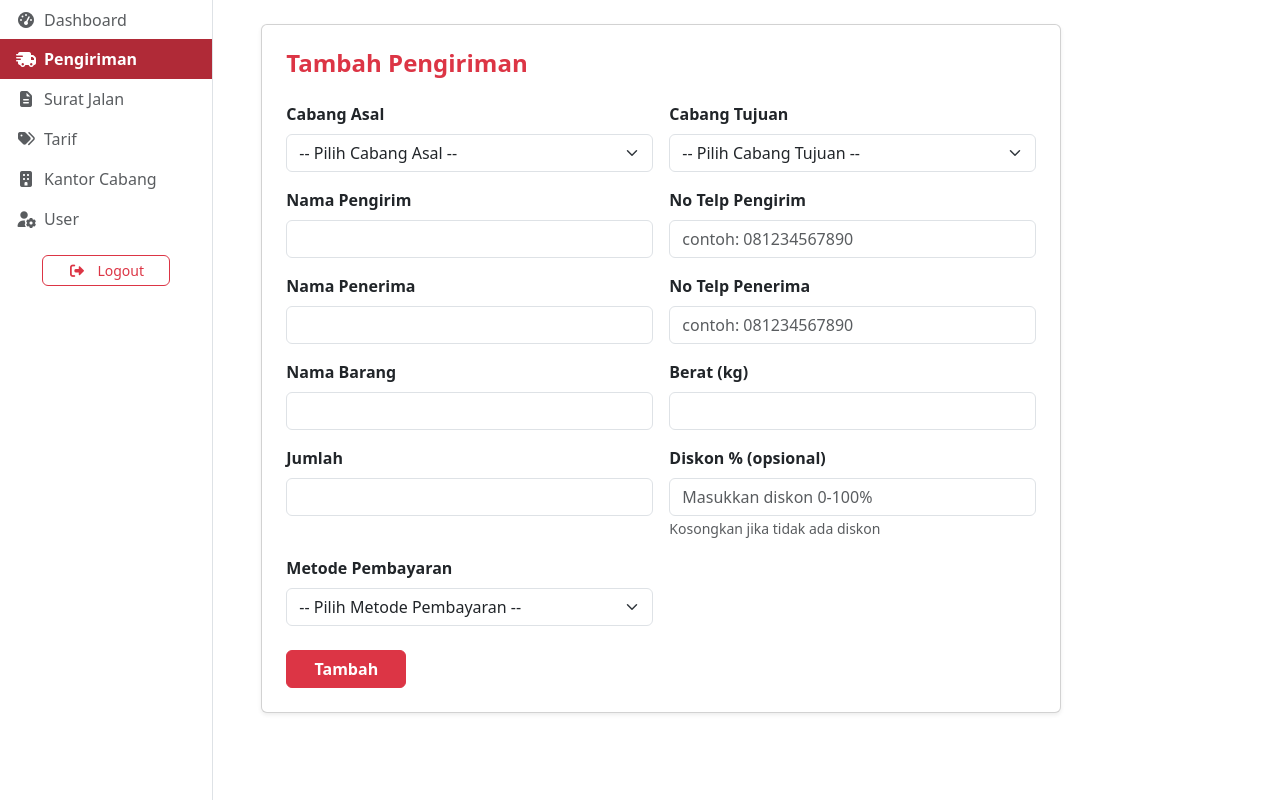
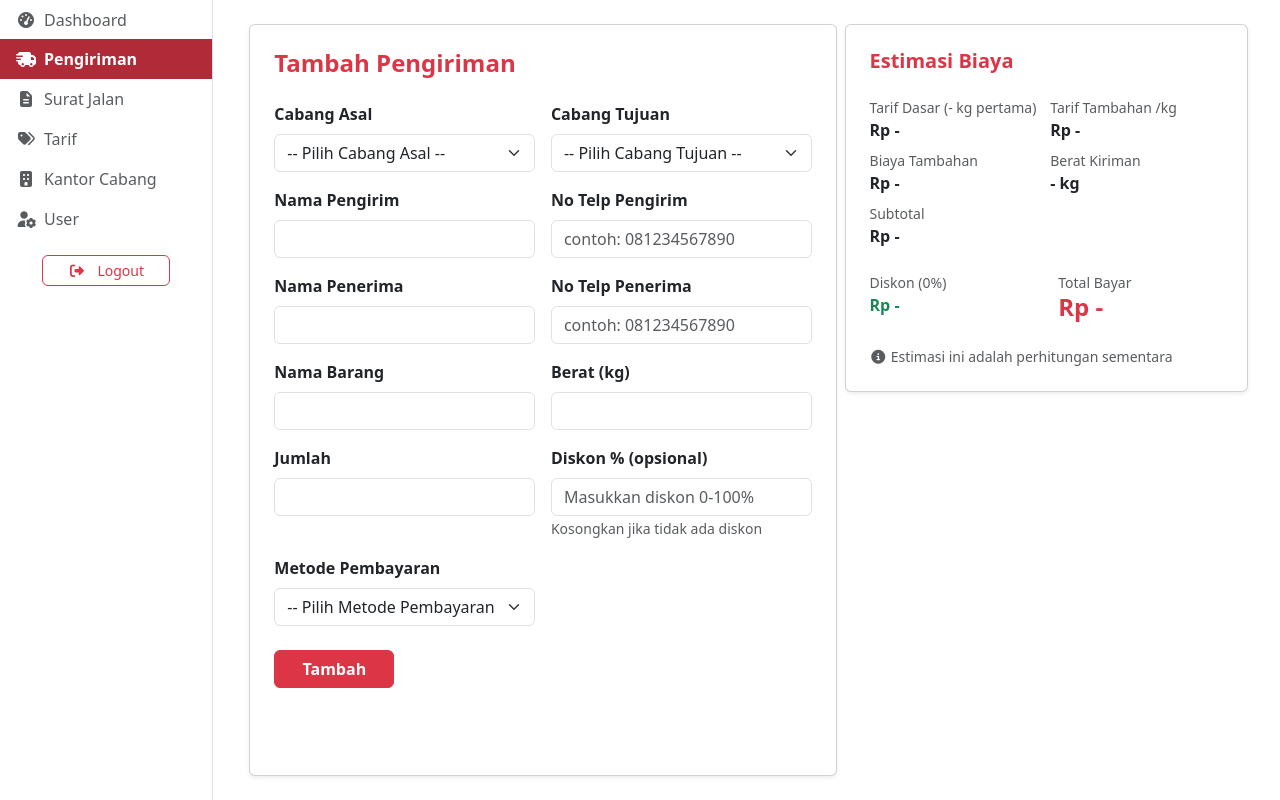
Before and after one commit to ORU25/CendanaKargo, a PHP site: page /CendanaKargo/dashboard/superSuperAdmin/pengiriman/create in a window 1280 px wide. Shown: the part 56-856 px from the top of the page. Run offline with PHP 8.4, Linux system fonts and the light colour scheme; a user stored in the database is signed in; data that the repository does not hold is empty.

Commit message:
feat: estimasi biaya pengiriman supersuepradmin

```diff
--- a/components/sidebar.php
+++ b/components/sidebar.php
@@ -1,5 +1,5 @@
 <?php if(isset($page) && $_SESSION['role']): ?>
-<div class="col-lg-2 d-none d-lg-block bg-white border-end vh-100 p-0">
+<div class="col-lg-2 d-none d-lg-block bg-white border-end min-vh-100 p-0">
     <div class="list-group list-group-flush custom-sidebar">
         <?php if($_SESSION['role'] == 'superSuperAdmin'): ?>
             <a href="<?= BASE_URL; ?>dashboard/superSuperAdmin/"
--- a/dashboard/superSuperAdmin/pengiriman/create.php
+++ b/dashboard/superSuperAdmin/pengiriman/create.php
@@ -144,12 +144,12 @@ include '../../../components/sidebar_offcanvas.php';
 ?>
 
 <div class="container-fluid">
-  <div class="row">
+  <div class="row p-0">
     <?php include '../../../components/sidebar.php'; ?>
 
     <!-- Konten utama -->
-    <div class="col-lg-10 py-4 px-5">
-      <div class="card shadow-sm p-4" style="max-width: 800px;">
+    <div class="col-lg-10 py-4 ps-5 row">
+      <div class="card shadow-sm p-4 col-12 col-lg-7">
         <h4 class="fw-bold mb-4 text-danger">Tambah Pengiriman</h4>
 
         <?php if(isset($_GET['error']) && $_GET['error'] == 'failed'){
@@ -264,16 +264,134 @@ include '../../../components/sidebar_offcanvas.php';
               </select>
             </div>
           </div>
-
           <div class="d-flex justify-content-start mt-4">
             <button type="submit" class="btn btn-danger fw-semibold" style="width: 120px;">Tambah</button>
           </div>
         </form>
       </div>
+            <!-- Estimasi Biaya -->
+      <div class="col-12 col-lg-5 px-0 px-lg-2 mt-4 mt-lg-0">
+        <div id="estimasiBiaya" class="card shadow-sm p-4 ">
+          <h5 class="fw-bold mb-4 text-danger">Estimasi Biaya</h5>
+          <div id="error_not_found" class="alert alert-danger mt-3 w-100" role="alert" style="display: none;">
+            Rute pengiriman tidak ditemukan
+          </div>
+          <div class="row g-2">
+            <div class="col-md-6">
+              <small class="text-muted d-block">Tarif Dasar (<span id="est_batas_berat">-</span> kg pertama)</small>
+              <strong class="text-dark" id="est_tarif_dasar">Rp -</strong>
+            </div>
+            <div class="col-md-6">
+              <small class="text-muted d-block">Tarif Tambahan /kg </small>
+              <strong class="text-dark" id="est_tarif_tambahan">Rp -</strong>
+            </div>
+            <div class="col-md-6">
+              <small class="text-muted d-block">Biaya Tambahan</small>
+              <strong class="text-dark" id="est_biaya_tambahan">Rp -</strong>
+            </div>
+            <div class="col-md-6">
+              <small class="text-muted d-block">Berat Kiriman</small>
+              <strong class="text-dark" id="est_berat">- kg</strong>
+            </div>
+            <div class="col-md-6">
+              <small class="text-muted d-block">Subtotal</small>
+              <strong class="text-dark" id="est_subtotal">Rp -</strong>
+            </div>
+          </div>
+          <div class="row mt-4">
+                        <div class="col-md-6">
+              <small class="text-muted d-block">Diskon (<span id="est_persen_diskon">0</span>%)</small>
+              <strong class="text-success" id="est_nominal_diskon">Rp -</strong>
+            </div>
+            <div class="col-md-6">
+              <small class="text-muted d-block">Total Bayar</small>
+              <h4 class="fw-bold text-danger mb-0" id="est_total">Rp -</h4>
+            </div>
+          </div>
+          <small class="text-muted d-inline-block mt-4">
+            <i class="fa-solid fa-circle-info"></i> Estimasi ini adalah perhitungan sementara
+          </small>
+        </div>
+      </div>
     </div>
   </div>
 </div>
 
+<script>
+// Data tarif dari database
+const tarifData = <?= json_encode($conn->query("SELECT id_cabang_asal, id_cabang_tujuan, tarif_dasar, batas_berat_dasar, tarif_tambahan_perkg FROM tarif_pengiriman WHERE status = 'aktif'")->fetch_all(MYSQLI_ASSOC)); ?>;
+
+function formatRupiah(angka) {
+    return 'Rp ' + new Intl.NumberFormat('id-ID').format(angka);
+}
+
+function hitungEstimasi() {
+    const cabangAsal = document.getElementById('asal').value;
+    const cabangTujuan = document.getElementById('tujuan').value;
+    const berat = parseFloat(document.getElementById('berat').value) || 0;
+    const diskon = parseFloat(document.getElementById('diskon').value) || 0;
+
+    // Cari tarif yang sesuai
+    const tarif = tarifData.find(t =>
+        t.id_cabang_asal == cabangAsal && t.id_cabang_tujuan == cabangTujuan
+    );
+
+    if (!tarif && cabangTujuan && cabangAsal) {
+        document.getElementById('error_not_found').style.display = 'block';
+        document.getElementById('est_batas_berat').textContent = '-';
+        document.getElementById('est_tarif_dasar').textContent = 'Rp -';
+        document.getElementById('est_tarif_tambahan').textContent = 'Rp -';
+        document.getElementById('est_biaya_tambahan').textContent = 'Rp -';
+        document.getElementById('est_subtotal').textContent = 'Rp -';
+        document.getElementById('est_nominal_diskon').textContent = 'Rp -';
+        document.getElementById('est_total').textContent = 'Rp -';
+        document.getElementById('est_persen_diskon').textContent = '0';
+
+        return;
+    }else{
+        document.getElementById('error_not_found').style.display = 'none';
+    }
+
+    const tarifDasar = parseFloat(tarif.tarif_dasar);
+    const batasBerat = parseFloat(tarif.batas_berat_dasar);
+    const tarifTambahan = parseFloat(tarif.tarif_tambahan_perkg);
+
+    // Hitung biaya
+    let biayaTambahan = 0;
+    let subtotal = tarifDasar;
+
+    if (berat > batasBerat) {
+        const beratLebih = berat - batasBerat;
+        biayaTambahan = beratLebih * tarifTambahan;
+        subtotal = tarifDasar + biayaTambahan;
+    }
+
+    // Hitung diskon
+    const nominalDiskon = (subtotal * diskon) / 100;
+    const totalBayar = subtotal - nominalDiskon;
+
+    // Tampilkan estimasi
+    document.getElementById('error_not_found').style.display = 'none';
+    document.getElementById('est_batas_berat').textContent = batasBerat;
+    document.getElementById('est_tarif_dasar').textContent = formatRupiah(tarifDasar);
+    document.getElementById('est_tarif_tambahan').textContent = formatRupiah(tarifTambahan);
+    document.getElementById('est_berat').textContent = berat + ' kg';
+    document.getElementById('est_biaya_tambahan').textContent = formatRupiah(biayaTambahan);
+    document.getElementById('est_subtotal').textContent = formatRupiah(subtotal);
+    document.getElementById('est_persen_diskon').textContent = diskon;
+    document.getElementById('est_nominal_diskon').textContent = '- ' + formatRupiah(nominalDiskon);
+    document.getElementById('est_total').textContent = formatRupiah(totalBayar);
+
+    document.getElementById('estimasiBiaya').style.display = 'block';
+}
+
+// Event listeners
+document.getElementById('asal').addEventListener('change', hitungEstimasi);
+document.getElementById('tujuan').addEventListener('change', hitungEstimasi);
+document.getElementById('berat').addEventListener('input', hitungEstimasi);
+document.getElementById('diskon').addEventListener('input', hitungEstimasi);
+</script>
+
 <?php
 include '../../../templates/footer.php';
 ?>
--- a/dashboard/superSuperAdmin/pengiriman/resi.php
+++ b/dashboard/superSuperAdmin/pengiriman/resi.php
@@ -308,7 +308,7 @@ if ($result->num_rows > 0) {
                     </tr>
                     <tr class="total-row">
                         <td colspan="4">Diskon</td>
-                        <td class=""><?=$pengiriman['diskon']? $pengiriman['diskon']: 0 ?>%</td>
+                        <td class=""><?=$pengiriman['diskon']? $pengiriman['diskon']: 0 ?> %</td>
                     </tr>
                     <tr class="total-row">
                         <td colspan="4">Total</td>
@@ -423,7 +423,7 @@ if ($result->num_rows > 0) {
                     </tr>
                     <tr class="total-row">
                         <td colspan="4">Diskon</td>
-                        <td class=""><?=$pengiriman['diskon']? $pengiriman['diskon']: 0 ?>%</td>
+                        <td class=""><?=$pengiriman['diskon']? $pengiriman['diskon']: 0 ?> %</td>
                     </tr>
                     <tr class="total-row">
                         <td colspan="4">Total</td>
@@ -538,7 +538,7 @@ if ($result->num_rows > 0) {
                     </tr>
                     <tr class="total-row">
                         <td colspan="4">Diskon</td>
-                        <td class=""><?=$pengiriman['diskon']? $pengiriman['diskon']: 0 ?>%</td>
+                        <td class=""><?=$pengiriman['diskon']? $pengiriman['diskon']: 0 ?> %</td>
                     </tr>
                     <tr class="total-row">
                         <td colspan="4">Total</td>
```
